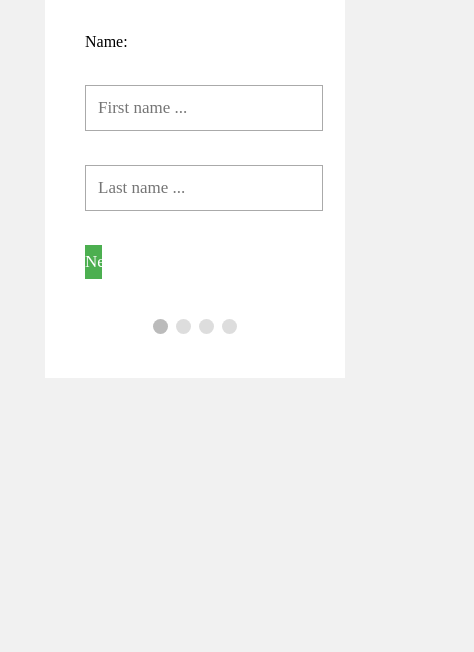
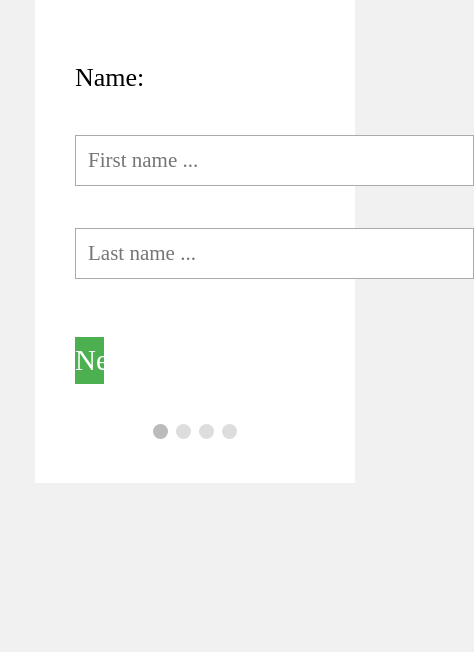
Before and after one commit to tee-15/form, a plain HTML site: page index.html in a window 390 px wide. Shown: the part 192-844 px from the top of the page, 474 px wide, since content can reach past the window. Drawn offline with Linux system fonts and the light colour scheme.

Commit message:
second commit

```diff
--- /dev/null
+++ b/css/queries.css
@@ -0,0 +1,89 @@
+/*big tablets to 1200px (width smaller than the 1140px row)*/
+@media only screen and (max-width:1200px){
+    #regForm {
+        background-color: #ffffff;
+        margin: 100px auto;
+        font-family: raleway;
+        padding: 40px;
+        width: 75%;
+        min-width: 320px;
+        animation: mymove 5s infinite;
+    }
+    .tab {
+        display: none;
+        margin-top: 3em;
+        font-size: 26px;
+    }
+    input {
+        padding: 12px;
+        width: 19em;
+        font-size: 21px;
+        font-family: raleway;
+        border: 1px solid #aaaaaa;
+        margin-top: 2em;
+    }
+    button {
+        background-color: #4caf50;
+        color: #ffffff;
+        border: none;
+        font-size: 29px;
+        font-family: raleway;
+        cursor: pointer;
+        margin-top: 2em;
+        width: 1em;
+        padding-top: 7px;
+        padding-bottom: 7px;
+    }
+}
+
+/*small tablets to big tablets: from 768px to 1023px*/
+@media only screen and (max-width:1023px){
+    #regForm {
+        background-color: #ffffff;
+        margin: 100px auto;
+        font-family: raleway;
+        padding: 40px;
+        width: 75%;
+        min-width: 320px;
+        animation: mymove 5s infinite;
+    }
+    .tab {
+        display: none;
+        margin-top: 3em;
+        font-size: 26px;
+    }
+    input {
+        padding: 12px;
+        width: 19em;
+        font-size: 21px;
+        font-family: raleway;
+        border: 1px solid #aaaaaa;
+        margin-top: 2em;
+    }
+    button {
+        background-color: #4caf50;
+        color: #ffffff;
+        border: none;
+        font-size: 29px;
+        font-family: raleway;
+        cursor: pointer;
+        margin-top: 2em;
+        width: 1em;
+        padding-top: 7px;
+        padding-bottom: 7px;
+    }
+
+
+
+
+}
+
+/*small phone to small tablets: from 481px to 767px*/
+@media only screen and (max-width:767px){
+
+
+}
+/*small phone: from 0 to 480px*/
+@media only screen and (max-width:480px){
+
+}
--- a/index.html
+++ b/index.html
@@ -5,6 +5,7 @@
 	<meta charset="viewport content=width-device-width initial-scale=1.0">
 	<meta name="description" content="form">
     <link href="css/style.css" rel="stylesheet" type="text/css">
+    <link rel="stylesheet" href="css/queries.css">
     <script src="js/script.js" defer></script>
     <title>Form</title>
 </head>
```
